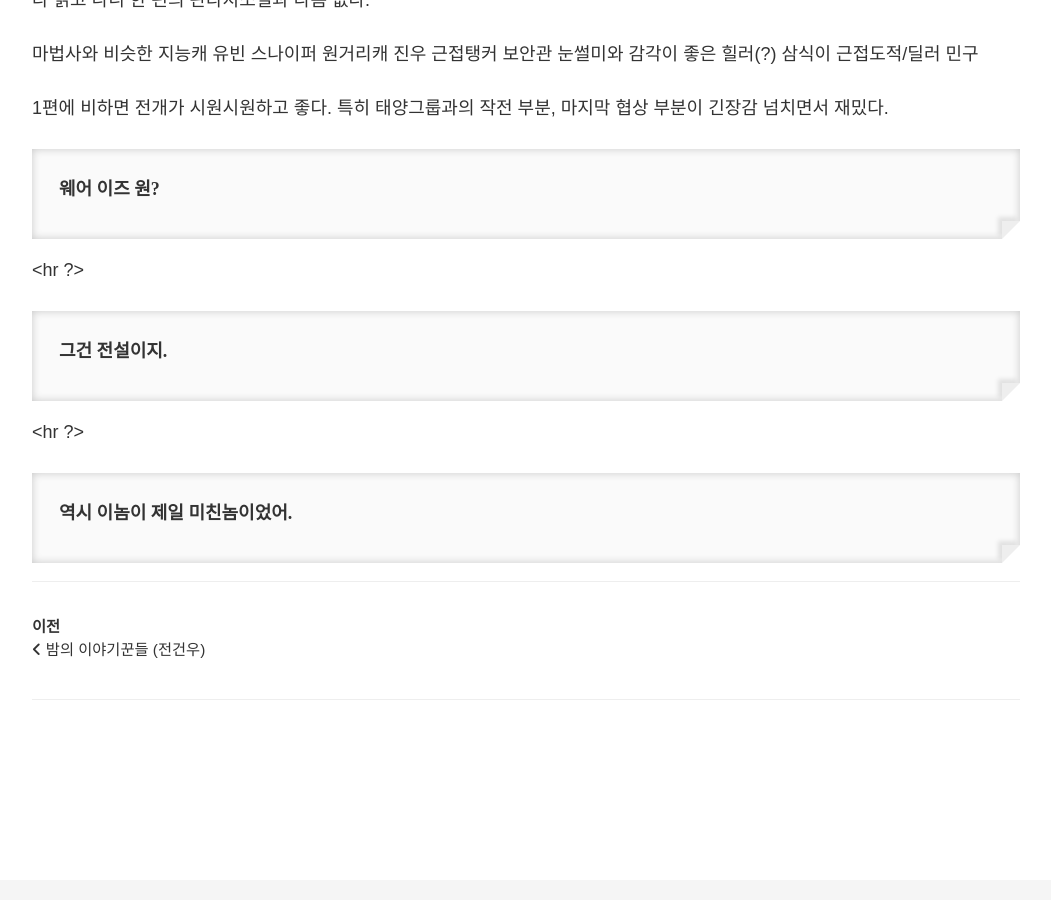
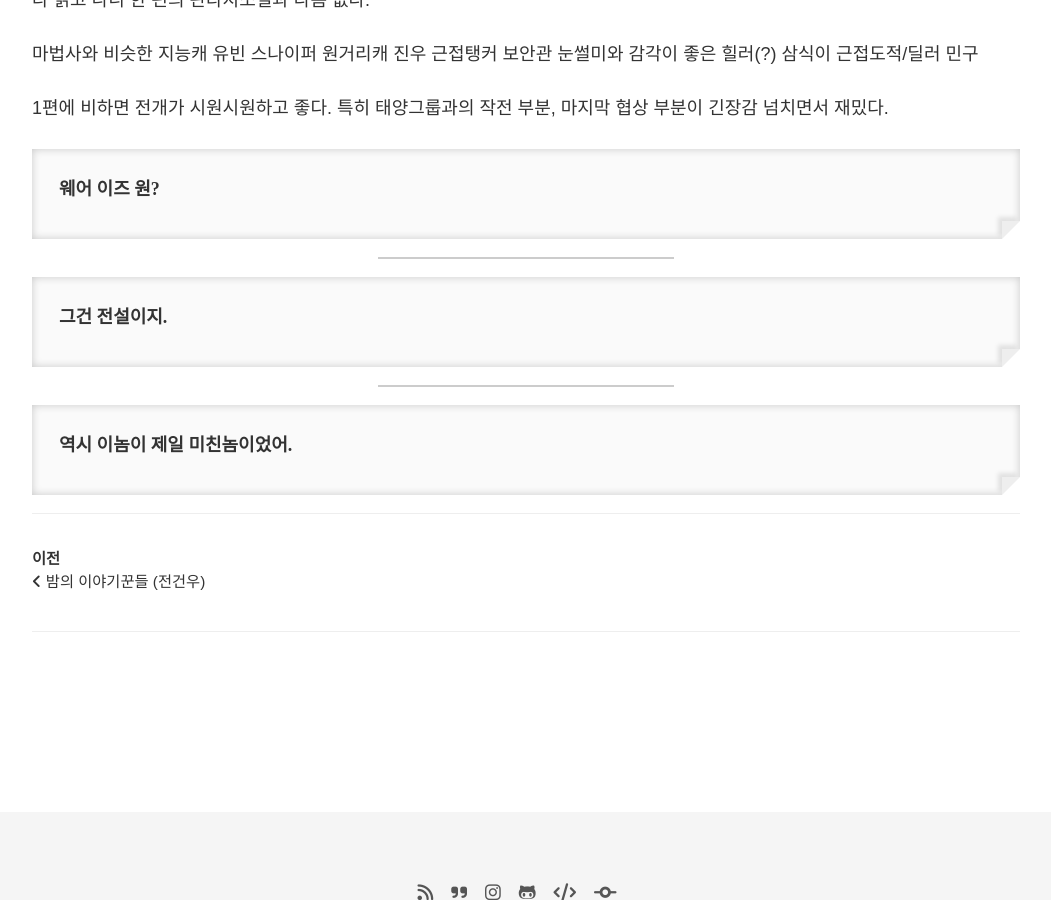
Before and after one commit to huginnmn/huginnmn.github.io, a Jekyll site: the page built from _posts/2024-10-10-좀비묵시록 화이트아웃 (박스오피스).md, in a window 1280 px wide and 900 px high, scrolled down 1268 px. Shown: the whole window, without its empty margins (114-1165 px from the left). Built offline with Jekyll 4.4.1, drawn with Linux system fonts in a browser that asks for light colours; nearby versions of some CDN libraries; some web fonts are replaced; comment, search, counter and statistics services are not loaded.

Commit message:
Update 2024-10-10-좀비묵시록 화이트아웃 (박스오피스).md

```diff
--- a/_posts/2024-10-10-좀비묵시록 화이트아웃 (박스오피스).md
+++ b/_posts/2024-10-10-좀비묵시록 화이트아웃 (박스오피스).md
@@ -22,9 +22,9 @@ tags: 독서 책 소설 웹소설 좀비
 
 
 > 웨어 이즈 원?
-<hr ?>
+<hr />
 
 > 그건 전설이지.
-<hr ?>
+<hr />
 
 > 역시 이놈이 제일 미친놈이었어.
```
